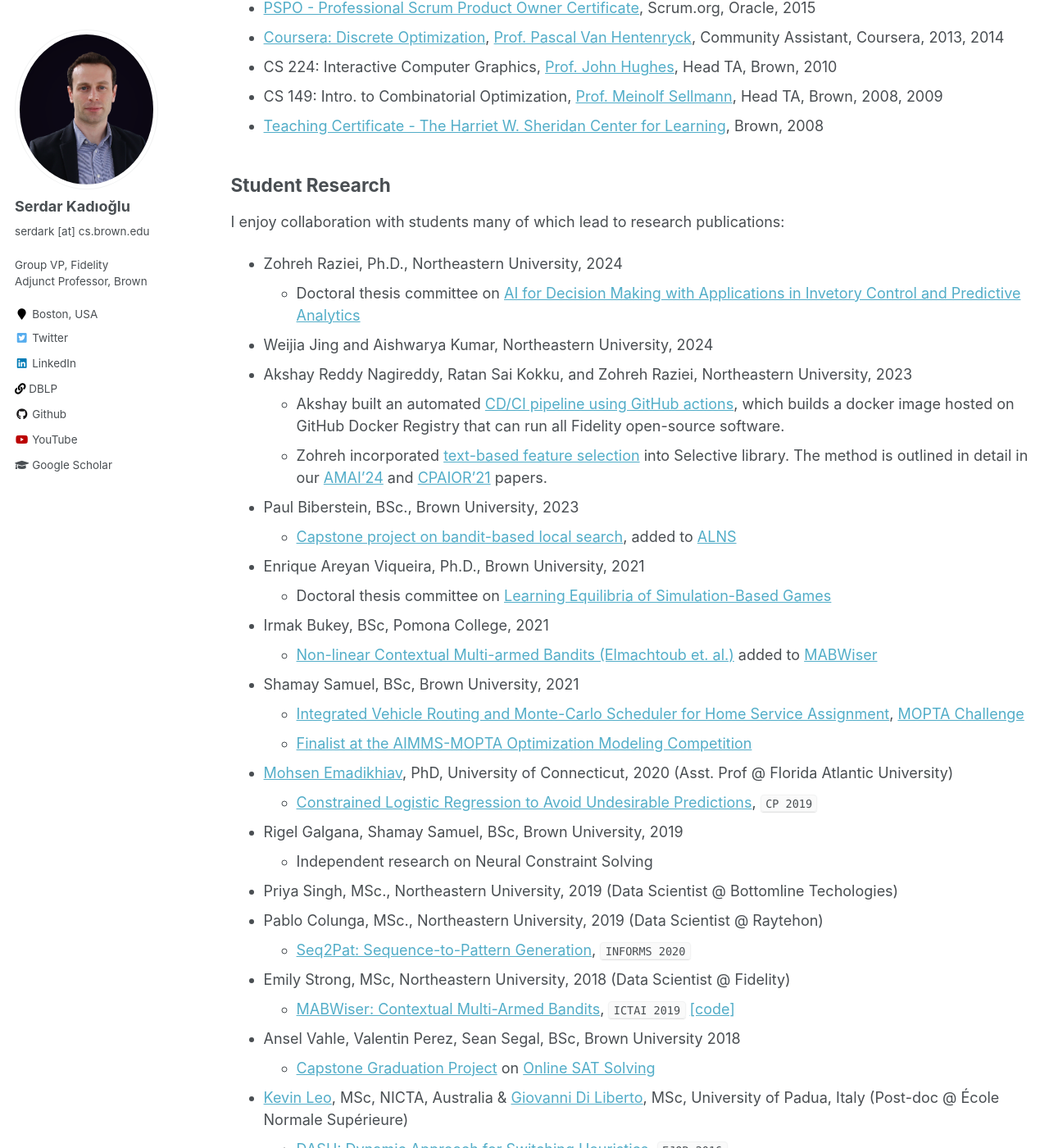
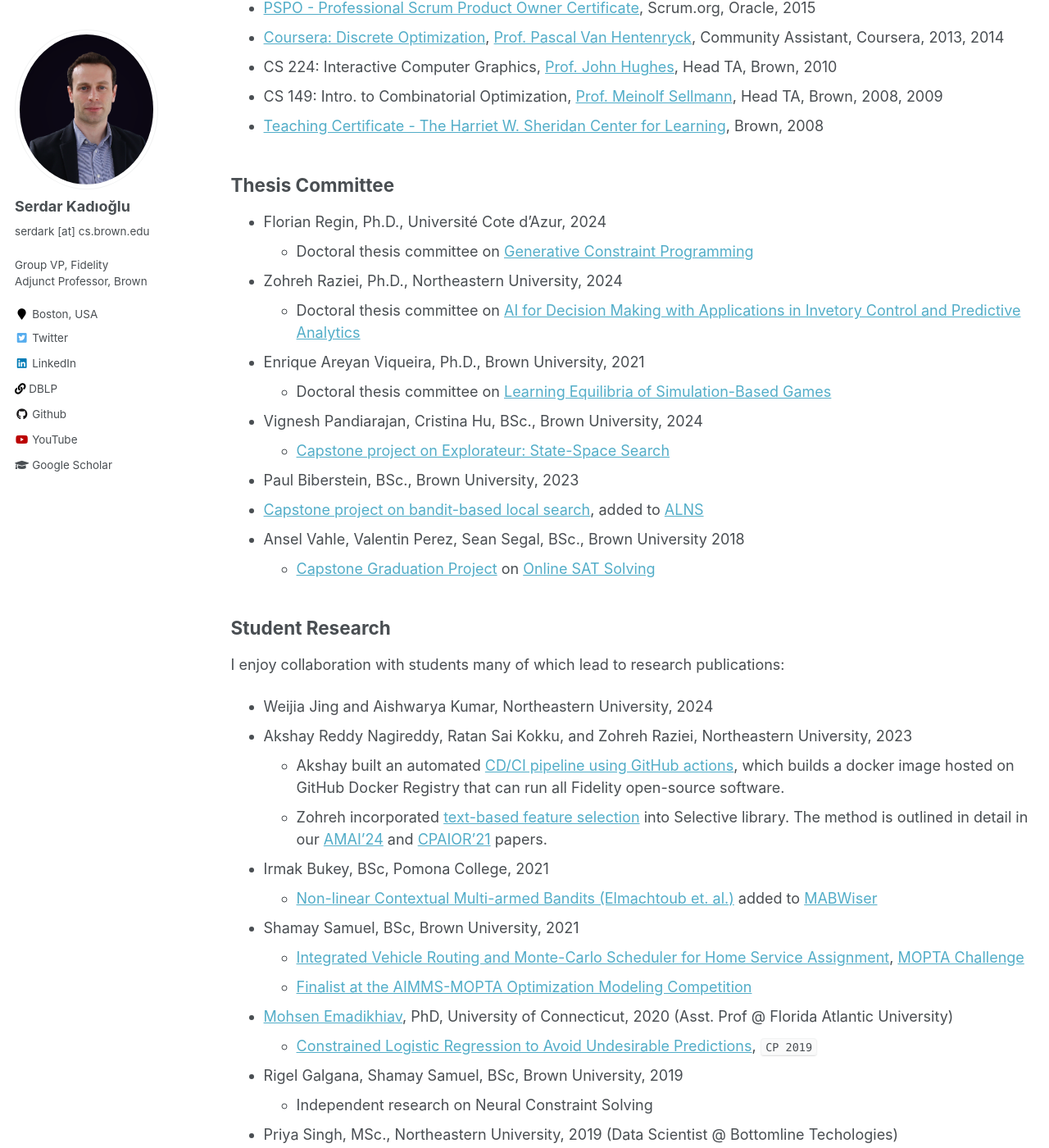
Before and after one commit to skadio/skadio.github.io, a Jekyll site: the page built from _pages/teaching.md, in a window 1280 px wide and 1400 px high, scrolled down 295 px. Shown: the whole window at 82% size. Built offline with Jekyll 4.4.1, drawn with Linux system fonts in a browser that asks for light colours.

Commit message:
Update teaching.md

```diff
--- a/_pages/teaching.md
+++ b/_pages/teaching.md
@@ -16,19 +16,27 @@ author_profile: true
 - CS 149: Intro. to Combinatorial Optimization, [Prof. Meinolf Sellmann](https://en.wikipedia.org/wiki/Meinolf_Sellmann), Head TA, Brown, 2008, 2009
 - [Teaching Certificate - The Harriet W. Sheridan Center for Learning](https://www.brown.edu/about/administration/sheridan-center/), Brown, 2008
 
+## Thesis Committee
+* Florian Regin, Ph.D., Université Cote d'Azur, 2024
+  * Doctoral thesis committee on [Generative Constraint Programming]()
+* Zohreh Raziei, Ph.D., Northeastern University, 2024
+  * Doctoral thesis committee on [AI for Decision Making with Applications in Invetory Control and Predictive Analytics](https://repository.library.northeastern.edu/files/neu:ms35wj46m)
+* Enrique Areyan Viqueira, Ph.D., Brown University, 2021
+  * Doctoral thesis committee on [Learning Equilibria of Simulation-Based Games](https://cs.brown.edu/media/filer_public/56/40/56408eea-0a13-499d-816c-f756ed3633b8/areyanviqueiraenrique.pdf)
+ * Vignesh Pandiarajan, Cristina Hu, BSc., Brown University, 2024
+   * [Capstone project on Explorateur: State-Space Search](https://cs.brown.edu/media/filer_public/81/fe/81fec96a-c739-461c-ac99-b1e447271d11/hucristina_pandiarajanvignesh_capstone_abstract.pdf)
+ * Paul Biberstein, BSc., Brown University, 2023
+  * [Capstone project on bandit-based local search](https://cs.brown.edu/media/filer_public/ba/c5/bac53530-7432-4d04-870f-701e7b7dcdb0/bibersteinpaul.pdf), added to [ALNS](https://alns.readthedocs.io/en/latest/examples/alns_features.html#More-advanced-bandit-algorithms)
+* Ansel Vahle, Valentin Perez, Sean Segal, BSc., Brown University 2018
+  * [Capstone Graduation Project](https://cs.brown.edu/media/filer_public/ab/07/ab078691-8c27-4d68-b2b0-b2fa39c3b48a/vahleansel.pdf) on [Online SAT Solving](https://github.com/skadio/cs2951o-capstone)
+
 ## Student Research
 
 I enjoy collaboration with students many of which lead to research publications:
-* Zohreh Raziei, Ph.D., Northeastern University, 2024
-  * Doctoral thesis committee on [AI for Decision Making with Applications in Invetory Control and Predictive Analytics](https://repository.library.northeastern.edu/files/neu:ms35wj46m)
 * Weijia Jing and Aishwarya Kumar, Northeastern University, 2024
 * Akshay Reddy Nagireddy, Ratan Sai Kokku, and Zohreh Raziei, Northeastern University, 2023
   * Akshay built an automated [CD/CI pipeline using GitHub actions](https://github.com/skadio/atlas_docker), which builds a docker image hosted on GitHub Docker Registry that can run all Fidelity open-source software.
   * Zohreh incorporated [text-based feature selection](https://github.com/fidelity/selective?tab=readme-ov-file#text-based-selection) into Selective library. The method is outlined in detail in our [AMAI'24](https://link.springer.com/epdf/10.1007/s10472-024-09941-x?sharing_token=9XBJ6cdglsdji19gFwuqQve4RwlQNchNByi7wbcMAY4VwIBKydj3Ja9OBjALNpg8nuO300abjlrHmZQFBVUqar-uYhBML28cmbovFgiHRRvd7TM2QAA_Hwd5J3U2MmKx0ugXwF6yz2hW75_88JpLmXSDJSuyCEwqZqtOcB7BhJU%3D) and [CPAIOR'21](https://link.springer.com/chapter/10.1007/978-3-030-78230-6_27) papers.
-* Paul Biberstein, BSc., Brown University, 2023
-  * [Capstone project on bandit-based local search](https://cs.brown.edu/media/filer_public/ba/c5/bac53530-7432-4d04-870f-701e7b7dcdb0/bibersteinpaul.pdf), added to [ALNS](https://alns.readthedocs.io/en/latest/examples/alns_features.html#More-advanced-bandit-algorithms)
-* Enrique Areyan Viqueira, Ph.D., Brown University, 2021
-  * Doctoral thesis committee on [Learning Equilibria of Simulation-Based Games](https://cs.brown.edu/media/filer_public/56/40/56408eea-0a13-499d-816c-f756ed3633b8/areyanviqueiraenrique.pdf)
 * Irmak Bukey, BSc, Pomona College, 2021
   * [Non-linear Contextual Multi-armed Bandits (Elmachtoub et. al.)](https://arxiv.org/abs/1706.04687) added to [MABWiser](https://github.com/fidelity/mabwiser)
 * Shamay Samuel, BSc, Brown University, 2021
```
Also changed, not shown: other parts of _pages/teaching.md (+0 -2 lines).
